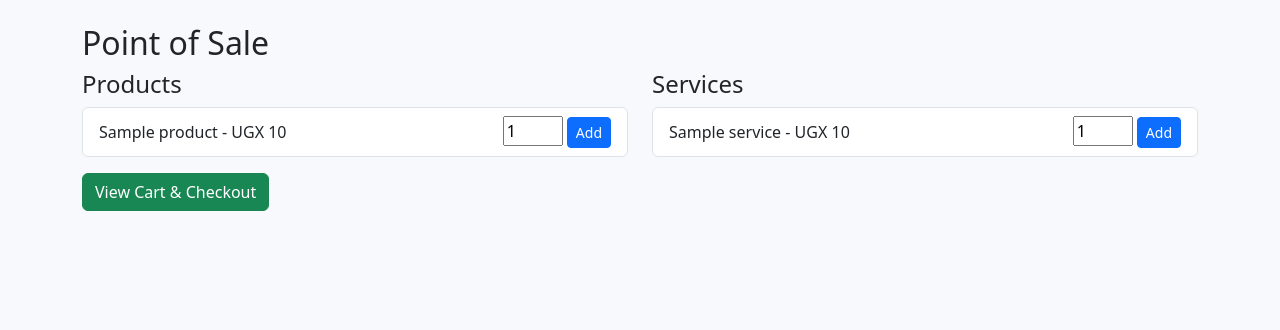
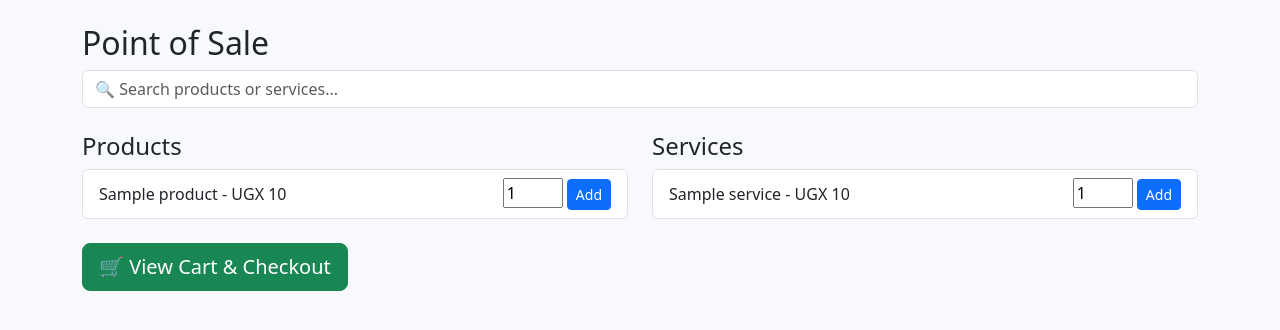
Before and after one commit to geoffreyngobi17-a11y/core-store, a Flask app: page /pos in a window 1280 px wide. Shown: the part 80-410 px from the top of the page. Run offline with Flask 2, Linux system fonts and the light colour scheme; a user stored in the database is signed in; tables that the repository leaves empty hold one stand-in row (values such as "Sample post").

Commit message:
Add search bar to POS page for filtering products and services

```diff
--- a/templates/pos.html
+++ b/templates/pos.html
@@ -1,12 +1,18 @@
 {% extends "base.html" %}
 {% block content %}
 <h2>Point of Sale</h2>
+
+<!-- Search Bar -->
+<div class="mb-4">
+    <input type="text" id="searchInput" class="form-control" placeholder="🔍 Search products or services..." autocomplete="off">
+</div>
+
 <div class="row">
     <div class="col-md-6">
         <h4>Products</h4>
-        <ul class="list-group">
+        <ul id="productList" class="list-group">
             {% for p in products %}
-            <li class="list-group-item d-flex justify-content-between align-items-center">
+            <li class="list-group-item d-flex justify-content-between align-items-center" data-name="{{ p.name|lower }}">
                 {{ p.name }} - UGX {{ "{:,.0f}".format(p.unit_price) }}
                 <form method="POST" action="{{ url_for('add_product_to_cart', product_id=p.id) }}" style="display:inline;">
                     <input type="number" name="quantity" value="1" min="1" style="width:60px">
@@ -15,12 +21,16 @@
             </li>
             {% endfor %}
         </ul>
+        {% if not products %}
+        <p class="text-muted">No products added yet. <a href="{{ url_for('add_product') }}">Add product</a></p>
+        {% endif %}
     </div>
+
     <div class="col-md-6">
         <h4>Services</h4>
-        <ul class="list-group">
+        <ul id="serviceList" class="list-group">
             {% for s in services %}
-            <li class="list-group-item d-flex justify-content-between align-items-center">
+            <li class="list-group-item d-flex justify-content-between align-items-center" data-name="{{ s.name|lower }}">
                 {{ s.name }} - UGX {{ "{:,.0f}".format(s.price) }}
                 <form method="POST" action="{{ url_for('add_service_to_cart', service_id=s.id) }}" style="display:inline;">
                     <input type="number" name="quantity" value="1" min="1" style="width:60px">
@@ -29,9 +39,40 @@
             </li>
             {% endfor %}
         </ul>
+        {% if not services %}
+        <p class="text-muted">No services added yet. <a href="{{ url_for('add_service') }}">Add service</a></p>
+        {% endif %}
     </div>
 </div>
-<div class="mt-3">
-    <a href="{{ url_for('view_cart') }}" class="btn btn-success">View Cart & Checkout</a>
+
+<div class="mt-4">
+    <a href="{{ url_for('view_cart') }}" class="btn btn-success btn-lg">🛒 View Cart & Checkout</a>
 </div>
+
+<script>
+    // Search filter function
+    document.getElementById('searchInput').addEventListener('keyup', function() {
+        let searchTerm = this.value.toLowerCase();
+        let productItems = document.querySelectorAll('#productList .list-group-item');
+        let serviceItems = document.querySelectorAll('#serviceList .list-group-item');
+
+        productItems.forEach(item => {
+            let name = item.getAttribute('data-name');
+            if (name.includes(searchTerm)) {
+                item.style.display = '';
+            } else {
+                item.style.display = 'none';
+            }
+        });
+
+        serviceItems.forEach(item => {
+            let name = item.getAttribute('data-name');
+            if (name.includes(searchTerm)) {
+                item.style.display = '';
+            } else {
+                item.style.display = 'none';
+            }
+        });
+    });
+</script>
 {% endblock %}
```
